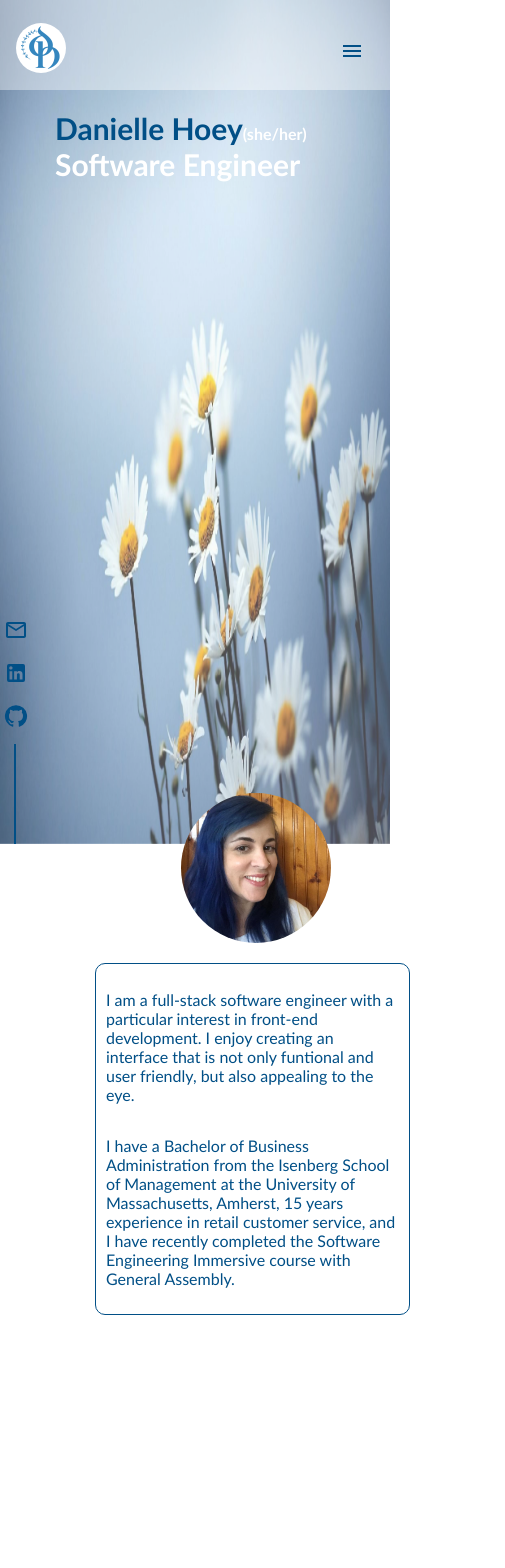
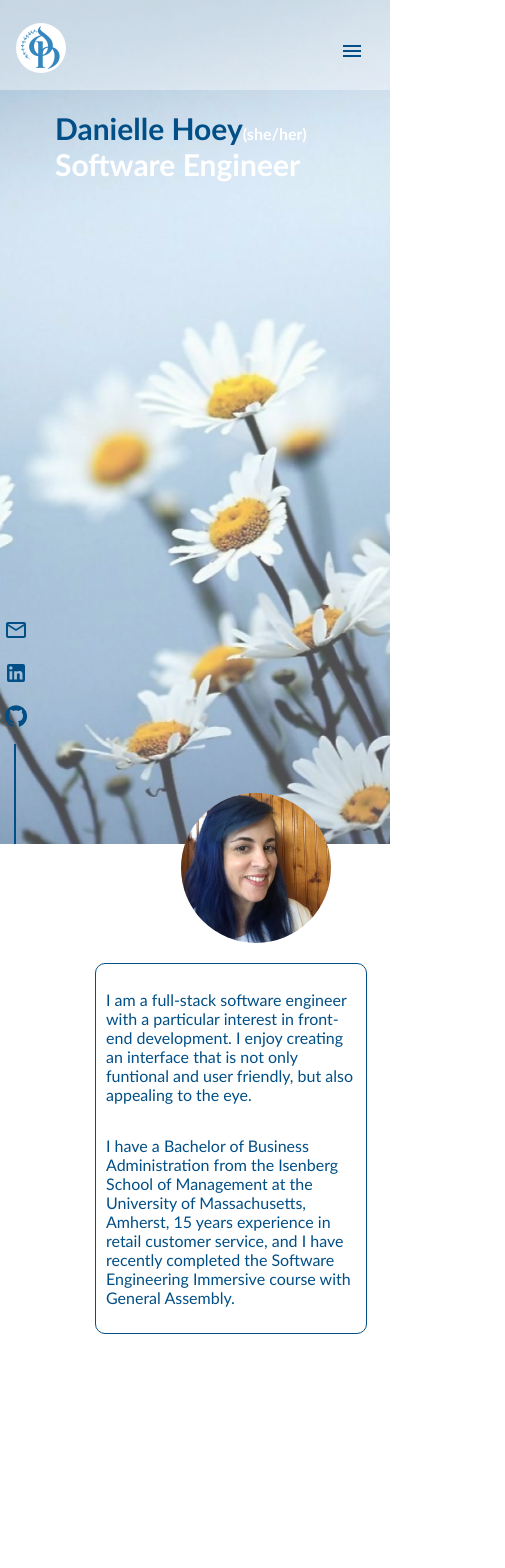
Before and after one commit to danianise/Portfolio, a React (Create React App) app: page /about in a window 390 px wide. Shown: the top 1568 px of the page, 505 px wide, since content can reach past the window. Built offline with nearby package versions, Linux system fonts and the light colour scheme.

Commit message:
Mobile Style

```diff
--- a/src/App.css
+++ b/src/App.css
@@ -42,11 +42,13 @@ li {
   .App::before {
     /* background-image: url('../public/smallDaisies.jpeg'); */
     /* opacity: 0.55; */
-    background-size: 100% 100%;
-    background-position: bottom;
+    background-size: 100% 80% stretch;
+    background-position: top;
   }
 
   .mainContent {
-    margin: 90px 55px 0 55px;
+    margin: 90px 0 0 55px;
+    /* justify-content: center; */
+    width: 70vw;
   }
 }
--- a/src/css/About.css
+++ b/src/css/About.css
@@ -33,13 +33,14 @@
         height: 150px;
         align-self:center;
         margin-left: 90px;
+        /* margin-right: 90px; */
     }
 
     .about {
         flex-direction: column;
     }
 
-    .aboutContent {
-        width: 75vw;
-    }
+    /* .aboutContent {
+        width: 70vw;
+    } */
 }
```
